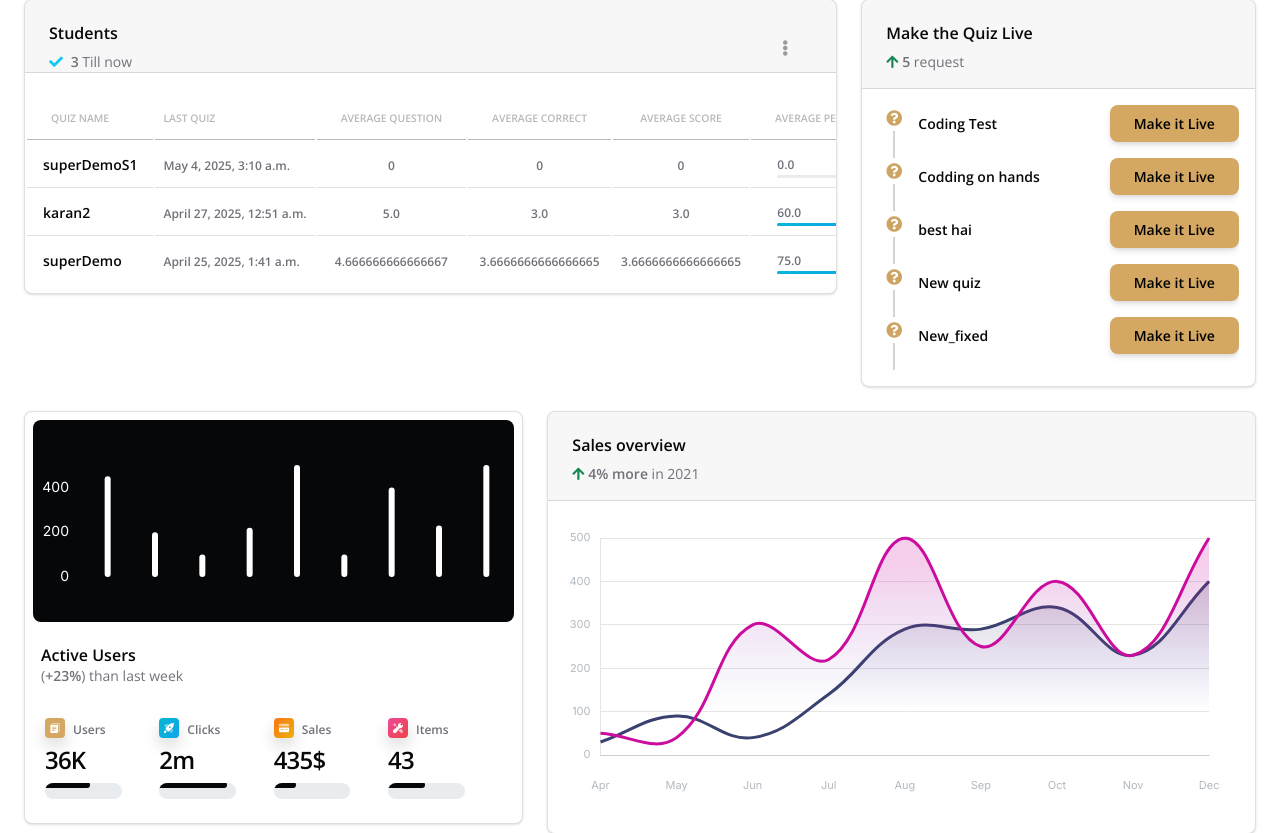
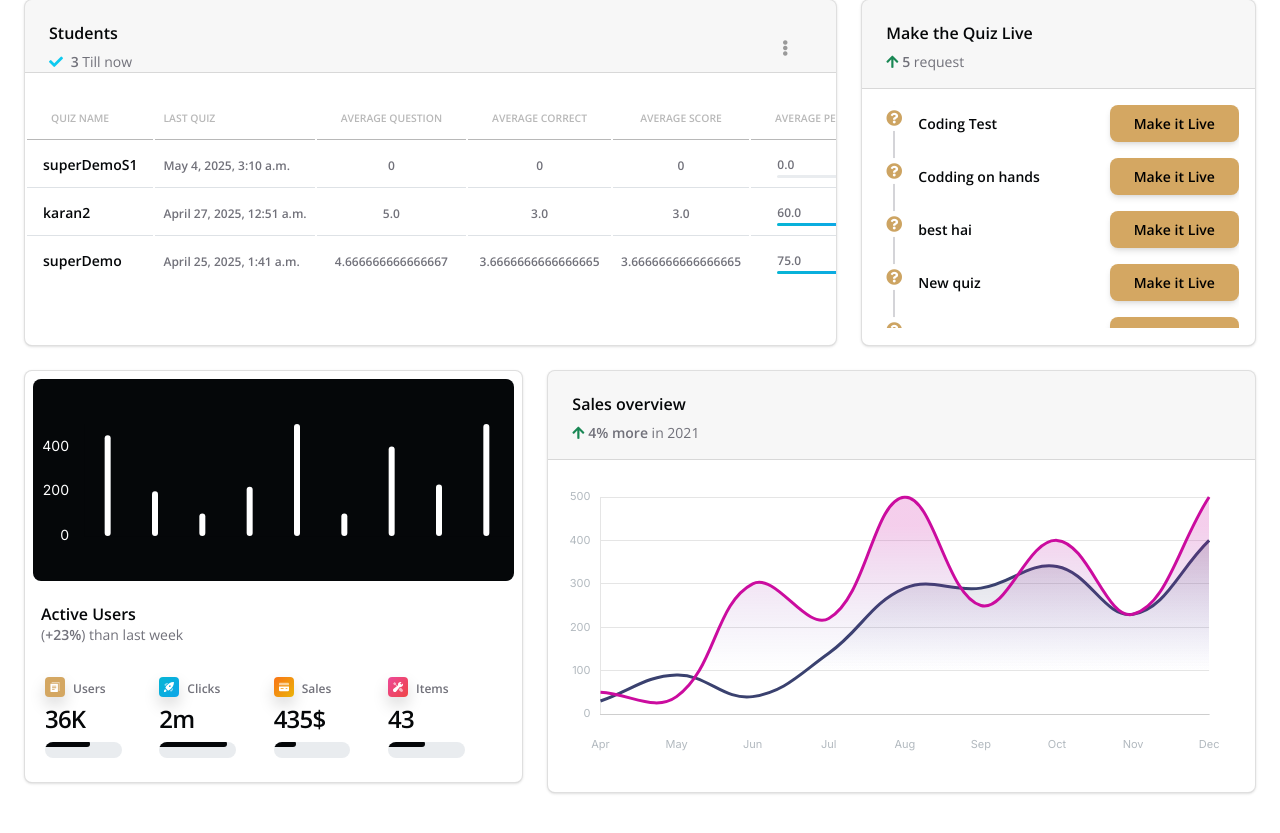
Before and after one commit to Kode-with-Karan/TestTick, a Django app: page /dashboard/institution/ in a window 1280 px wide. Shown: the part 731-1564 px from the top of the page. Run offline with Django 5.2, Linux system fonts and the light colour scheme; a user stored in the database is signed in; data comes from the database, SQL or seed files in the repository; both versions use the stored data as it was after the commit; some libraries are stand-ins or nearby versions; some web fonts are replaced.

Commit message:
Fixing the table and overflow

```diff
--- a/dashboard/templates/dashboard/institution_dashboard.html
+++ b/dashboard/templates/dashboard/institution_dashboard.html
@@ -374,7 +374,7 @@
           </div>
         </div>
         <div class="card-body px-0 pb-2">
-          <div class="table-responsive">
+          <div class="table-responsive" style="overflow: auto;height: 240px;">
             <table class="table align-items-center mb-0">
               <thead>
                 <tr>
@@ -679,7 +679,7 @@
           </p>
         </div>
         <div class="card-body p-3">
-          <div class="timeline timeline-one-side" style="overflow: hidden;">
+          <div class="timeline timeline-one-side" style="overflow: auto;height: 223px;">
             {% for quiz in quizzies %}
             <div class="timeline-block mb-3 student-row" data-id="{{ request.id }}">
               <span class="timeline-step">
```
Also changed, not shown: db.sqlite3.
